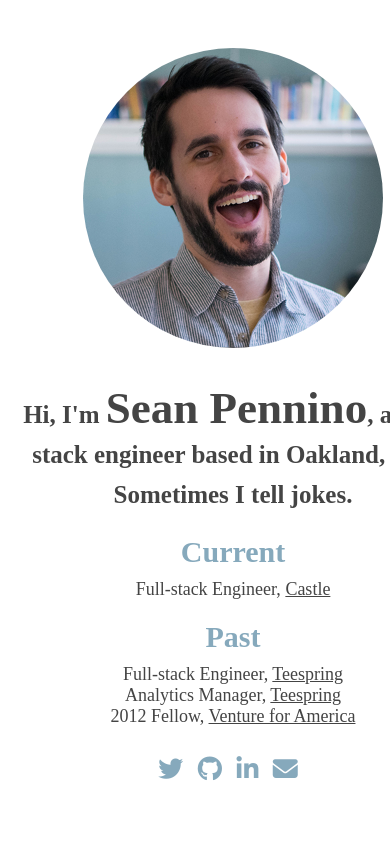
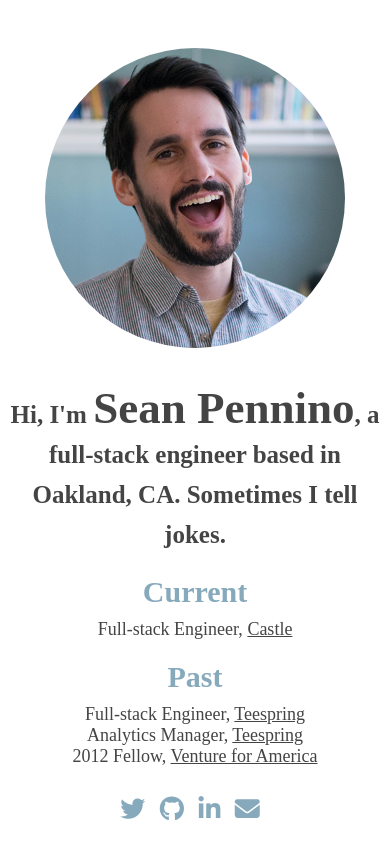
Before and after one commit to spennino/spennino.github.io, a PHP site: page / in a window 390 px wide; the page is wider, and only the part inside the window is pictured. Run offline with PHP 8.4, Linux system fonts and the light colour scheme; some libraries are stand-ins or nearby versions; some web fonts are replaced.

Commit message:
Factor in narrow mobile

```diff
--- a/index.html
+++ b/index.html
@@ -7,6 +7,7 @@
     <script src="script.js"></script>
     <script src="https://use.fontawesome.com/38a0f2f486.js"></script>
     <link rel="icon" type="image/png" href="pizza.png">
+    <meta id="meta" name="viewport" content="width=device-width; initial-scale=1.0" />
   </head>
   <body>
     <div id="content">
--- a/style.css
+++ b/style.css
@@ -53,7 +53,13 @@ i {
 #content {
   overflow: auto;
   margin: auto;
-  width: 450px;
+  width: 100%;
+}
+
+@media only screen and (min-width: 500px) {
+  #content {
+    width: 425px;
+  }
 }
 
 #headshot {
```
